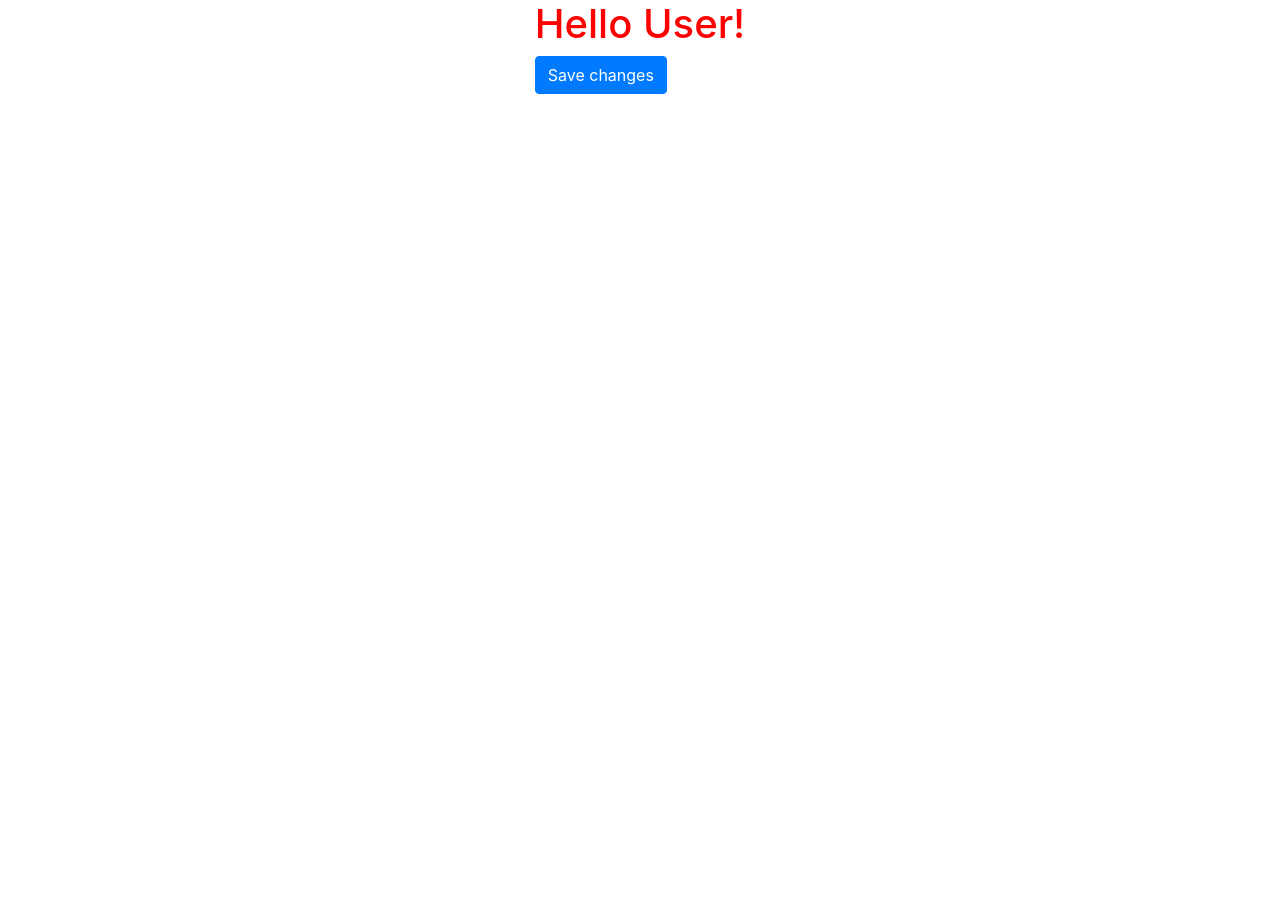
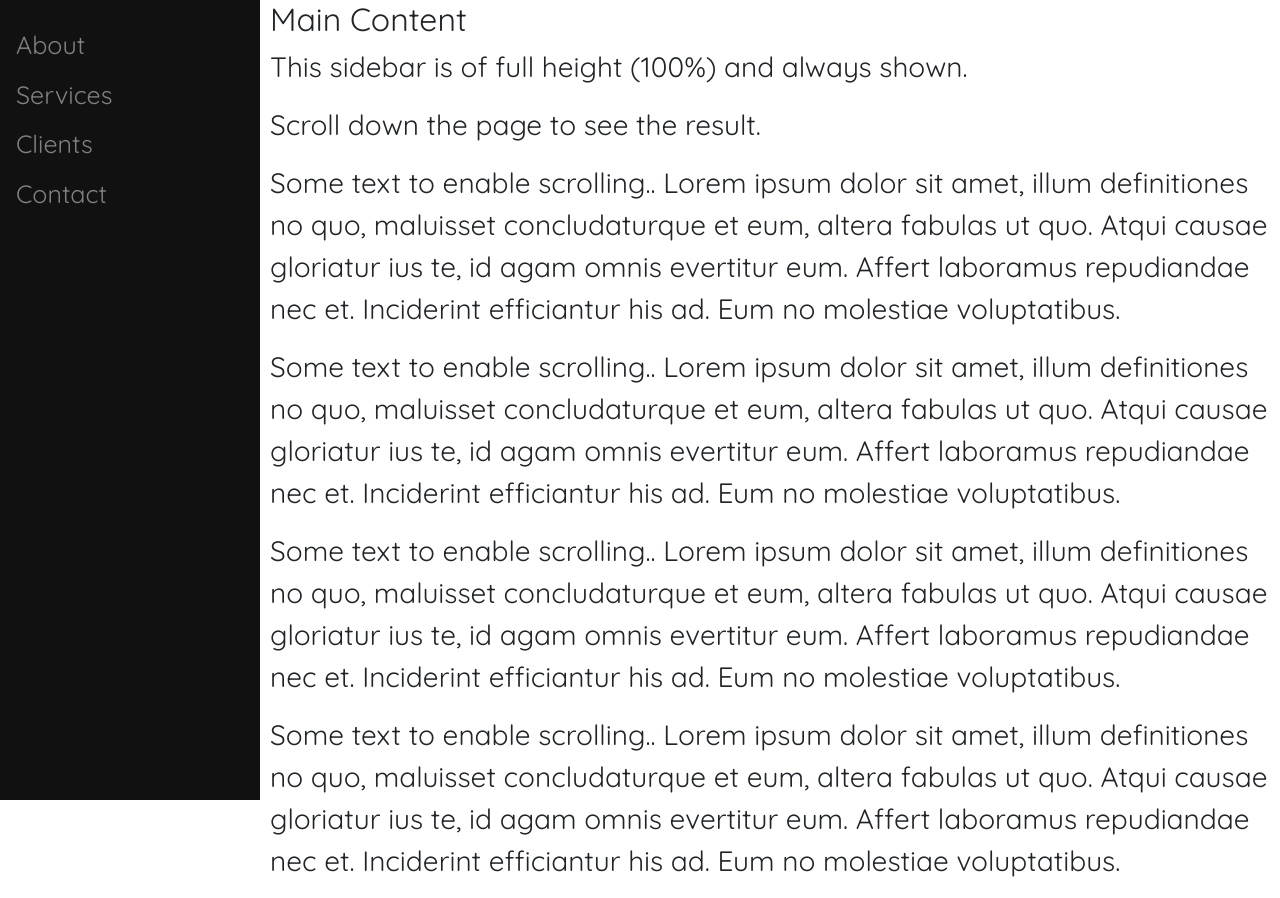
Before and after one commit to kristophesankar/patchdev.github.io, a Vue app: page / in a window 1280 px wide. Before the commit the page ends 800 px from the top, so only its background shows below. Built offline with nearby package versions, Linux system fonts and the light colour scheme.

Commit message:
Added left nav and main components

```diff
--- /dev/null
+++ b/assets/custom-bootstrap-config.scss
@@ -0,0 +1,57 @@
+@import url('https://fonts.googleapis.com/css?family=Quicksand');
+
+// Override / set color variables
+$white: #fff;
+$black: #000;
+$green: #00e389;
+$blue: #3399ff;
+$orange: #f26c22;
+$yellow: #ffd925;
+$red: #e5001e;
+
+// Create grayscale
+$gray-dark: #292b2c;
+$gray: #3f3f3f;
+$gray-light: #7e7e7e;
+$gray-lighter: #ededed;
+$gray-lightest: #fafafa;
+
+// Set brand colors
+$primary: $blue;
+$success: $green;
+$info: $yellow;
+$warning: $orange;
+$danger: $red;
+
+// Override button colors
+$btn-info-color: darken($info, 45);
+
+// Override alert background colors
+$state-success-bg: lighten($success, 30);
+$state-info-bg: lighten($info, 30);
+$state-warning-bg: lighten($warning, 30);
+$state-danger-bg: lighten($danger, 45);
+
+// Override alert text colors
+$state-success-text: darken($success, 30);
+$state-info-text: darken($info, 30);
+$state-warning-text: darken($warning, 30);
+$state-danger-text: darken($danger, 10);
+
+// Override badges padding (doubled because otherwise too crammed)
+$badge-padding-x: 0.8em;
+$badge-padding-y: 0.4em;
+
+// Don't make badges normal instead of bold
+$badge-font-weight: normal;
+
+// Override fonts
+$font-family-sans-serif: 'Quicksand', sans-serif;
+$font-family-serif: Georgia, 'Times New Roman', Times, serif;
+$font-family-monospace: Menlo, Monaco, Consolas, 'Liberation Mono',
+  'Courier New', monospace;
+$font-family-base: $font-family-sans-serif;
+
+// Set global options
+$enable-shadows: false;
+$enable-gradients: true;
--- /dev/null
+++ b/assets/styles.scss
@@ -0,0 +1,39 @@
+body{
+    font-family: 'Quicksand', sans-serif;
+}
+
+
+.sidenav {
+    height: 100%;
+    width: 260px;
+    position: fixed;
+    z-index: 1;
+    top: 0;
+    left: 0;
+    background-color: #111;
+    overflow-x: hidden;
+    padding-top: 20px;
+}
+
+.sidenav a {
+    padding: 6px 8px 6px 16px;
+    text-decoration: none;
+    font-size: 25px;
+    color: #818181;
+    display: block;
+}
+
+.sidenav a:hover {
+    color: #f1f1f1;
+}
+
+.main {
+    margin-left: 260px; /* Same as the width of the sidenav */
+    font-size: 28px; /* Increased text to enable scrolling */
+    padding: 0px 10px;
+}
+
+@media screen and (max-height: 450px) {
+    .sidenav {padding-top: 15px;}
+    .sidenav a {font-size: 18px;}
+}
--- a/index.html
+++ b/index.html
@@ -3,7 +3,7 @@
   <head>
     <meta charset="utf-8">
     <meta name="viewport" content="width=device-width,initial-scale=1.0">
-    <title>My Vue app with webpack 4</title>
+    <title>Vue MVC Example</title>
   </head>
   <body>
     <div id="app"></div>
--- a/src/App.vue
+++ b/src/App.vue
@@ -1,15 +1,18 @@
 <template>
   <div class="full-width center-content">
-    <hello-component name="User" />
+    <left-nav-component username="User Name" />
+    <main-component pagetitle="Main Content" />
 
   </div>
 </template>
 
 <script>
-import HelloComponent from './components/HelloComponent.vue'
+import LeftNavComponent from './components/LeftNavComponent.vue'
+import MainComponent from './components/MainComponent.vue'
 export default {
   components: {
-    HelloComponent
+    LeftNavComponent,
+    MainComponent
   }
 }
 </script>
--- a/src/app.js
+++ b/src/app.js
@@ -1,7 +1,9 @@
 import Vue from 'vue'
 import App from './App.vue'
 import '../assets/app.styl'
+import '../assets/custom-bootstrap-config.scss'
 import '../node_modules/bootstrap/scss/bootstrap.scss'
+import '../assets/styles.scss'
 
 new Vue({
   el: '#app',
--- /dev/null
+++ b/src/components/LeftNavComponent.vue
@@ -0,0 +1,19 @@
+<template>
+    <div class="sidenav">
+        <a href="#about">About</a>
+        <a href="#services">Services</a>
+        <a href="#clients">Clients</a>
+        <a href="#contact">Contact</a>
+    </div>
+</template>
+
+<script>
+export default {
+  props: {
+    username: {
+      type: String,
+      required: true
+    }
+  }
+};
+</script>
--- /dev/null
+++ b/src/components/MainComponent.vue
@@ -0,0 +1,22 @@
+<template>
+<div class="main">
+  <h2>{{ pagetitle }}</h2>
+  <p>This sidebar is of full height (100%) and always shown.</p>
+  <p>Scroll down the page to see the result.</p>
+  <p>Some text to enable scrolling.. Lorem ipsum dolor sit amet, illum definitiones no quo, maluisset concludaturque et eum, altera fabulas ut quo. Atqui causae gloriatur ius te, id agam omnis evertitur eum. Affert laboramus repudiandae nec et. Inciderint efficiantur his ad. Eum no molestiae voluptatibus.</p>
+  <p>Some text to enable scrolling.. Lorem ipsum dolor sit amet, illum definitiones no quo, maluisset concludaturque et eum, altera fabulas ut quo. Atqui causae gloriatur ius te, id agam omnis evertitur eum. Affert laboramus repudiandae nec et. Inciderint efficiantur his ad. Eum no molestiae voluptatibus.</p>
+  <p>Some text to enable scrolling.. Lorem ipsum dolor sit amet, illum definitiones no quo, maluisset concludaturque et eum, altera fabulas ut quo. Atqui causae gloriatur ius te, id agam omnis evertitur eum. Affert laboramus repudiandae nec et. Inciderint efficiantur his ad. Eum no molestiae voluptatibus.</p>
+  <p>Some text to enable scrolling.. Lorem ipsum dolor sit amet, illum definitiones no quo, maluisset concludaturque et eum, altera fabulas ut quo. Atqui causae gloriatur ius te, id agam omnis evertitur eum. Affert laboramus repudiandae nec et. Inciderint efficiantur his ad. Eum no molestiae voluptatibus.</p>
+</div>
+</template>
+
+<script>
+export default {
+  props: {
+    pagetitle: {
+      type: String,
+      required: true
+    }
+  }
+};
+</script>
```
